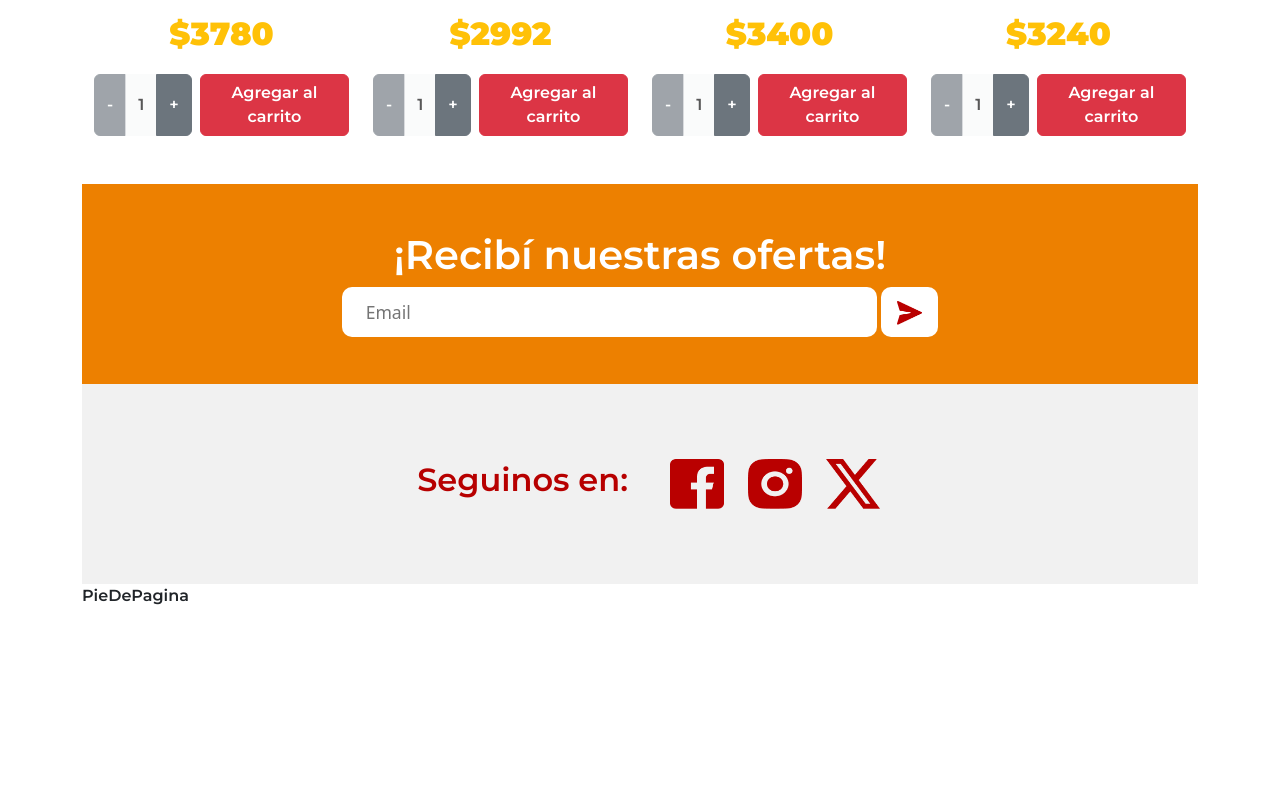
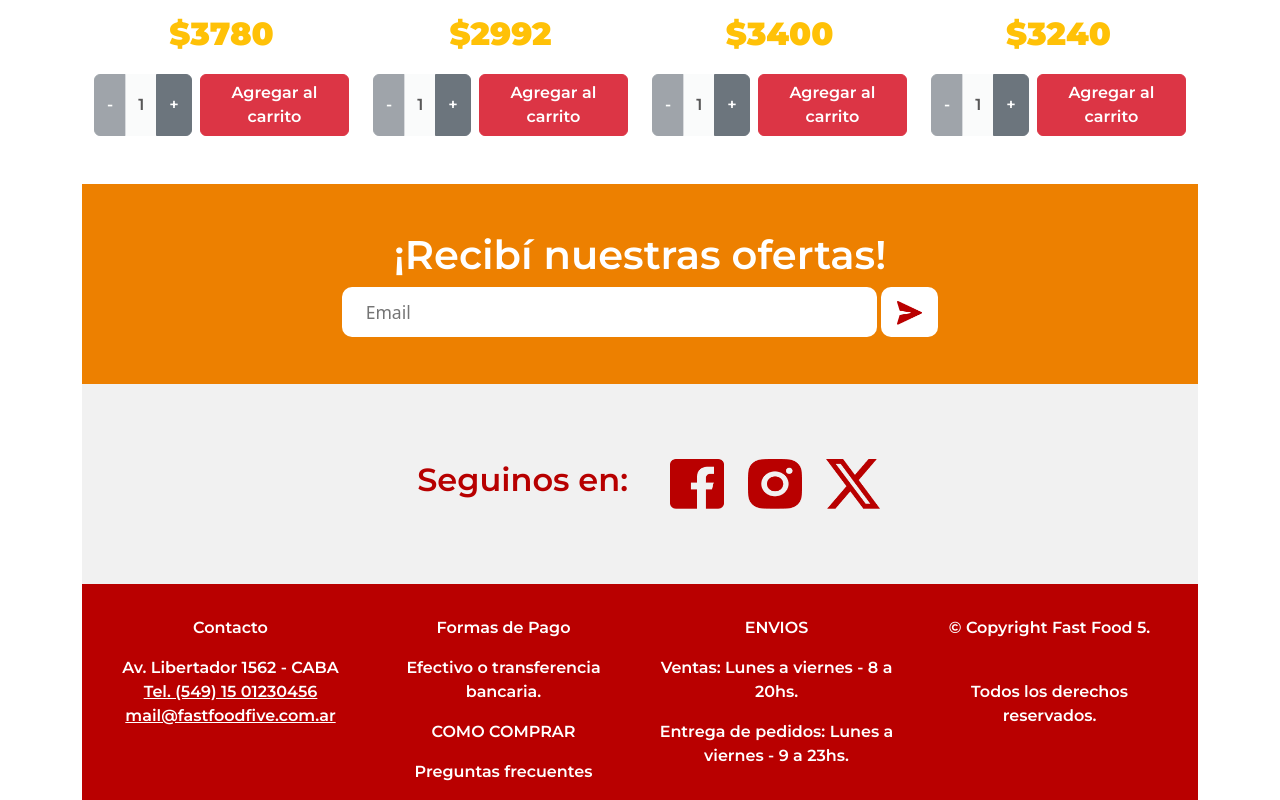
Before and after one commit to EzFern/CaC-Grupo-5, a React (Vite) app in the folder tiendaonline/: page / in a window 1280 px wide. Shown: the part 2383-3183 px from the top of the page. Before the commit the page ends 2991 px from the top, so only its background shows below. Built offline with nearby package versions, Linux system fonts and the light colour scheme.

Commit message:
Footer hecho

```diff
--- /dev/null
+++ b/tiendaonline/src/Components/PieDePagina.css
@@ -0,0 +1,14 @@
+.piedepagina * {
+    background-color: rgba(0, 0, 0, 0);
+    color: white;
+  }
+
+  .piedepagina {
+    height: 200px;
+    background-color: #B90000;
+    padding-top: 2rem;
+  }
+
+  footer {
+    display: inline-table;
+  }
--- a/tiendaonline/src/Components/PieDePagina.jsx
+++ b/tiendaonline/src/Components/PieDePagina.jsx
@@ -1,7 +1,68 @@
-import React from 'react'
+import React from 'react';
+import "./PieDePagina.css";
 
 export const PieDePagina = () => {
   return (
-    <div>PieDePagina</div>
+    <div className="d-flex justify-content-center db-danger">
+
+      <footer className="piedepagina container text-center ">
+        <div className="container">
+          <div className="row">
+            <div className="col-md-3 col-sm-6">
+              <div className="widget_text">
+                <p className="widget-title"><span>Contacto</span></p>
+                <div className="textwidget">
+                  <p>Av. Libertador 1562 - CABA <br></br> <a href="tel:549 01230456">Tel. (549) 15 01230456</a> <br></br> <a href="mailto:mail@fastfoodfive.com.ar">mail@fastfoodfive.com.ar</a>  </p>
+                </div>
+              </div>
+            </div>
+
+            <div className="col-md-3 col-sm-6">
+              <div className="widget_text">
+                <p className="widget-title"><span>Formas de Pago</span></p>
+                <div className="textwidget">
+                <p>Efectivo o transferencia bancaria.</p>
+                <p>COMO COMPRAR</p>
+                <p>Preguntas frecuentes</p>
+                </div>
+              </div>
+            </div>
+
+            <div className="col-md-3 col-sm-6">
+              <div className="widget_text">
+                <p className="widget-title"><span>ENVIOS</span></p>
+                <div className="textwidget"><p>Ventas: Lunes a viernes - 8 a 20hs.</p>
+                  <p>Entrega de pedidos: Lunes a viernes - 9 a 23hs.</p>
+                </div>
+              </div>
+            </div>
+
+            <div className="col-md-3 col-sm-6">
+              <div className="widget_text widget_custom_html">
+                  <p>© Copyright Fast Food 5. </p><br></br><p> Todos los derechos reservados.</p>
+              </div>
+            </div>
+          </div>
+        </div>
+      </footer>
+    </div>
   )
 }
+
+{/* //  <div className="d-flex justify-content-center db-danger">
+    //     <div className="piedepagina container text-center">
+    //         <div className="row">
+    //           <div className='col'>
+    //             <p>COMO COMPRAR</p>
+    //             <p>Preguntas frecuentes</p>
+    //             <p>Bases y condiciones</p>
+    //           </div>
+    //           <div className='col'>
+    //             <p>CONTACTO</p>
+    //               <p> 549 01230456   </p>
+    //             <p>mail@fastfoodfive.com.ar</p>
+    //             <p>Av. Libertador 1562 - CABA </p>
+    //           </div>
+    //         </div>
+    //     </div>
+    //  </div> */}
```
